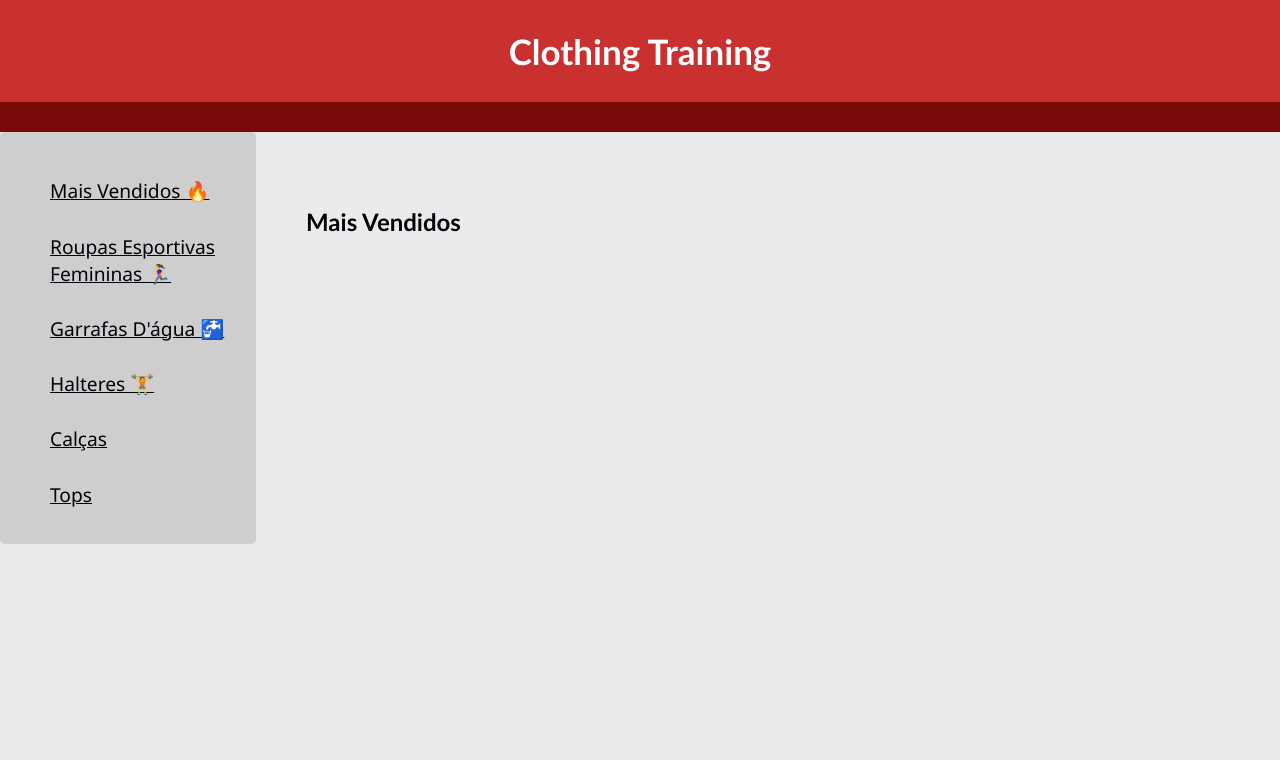
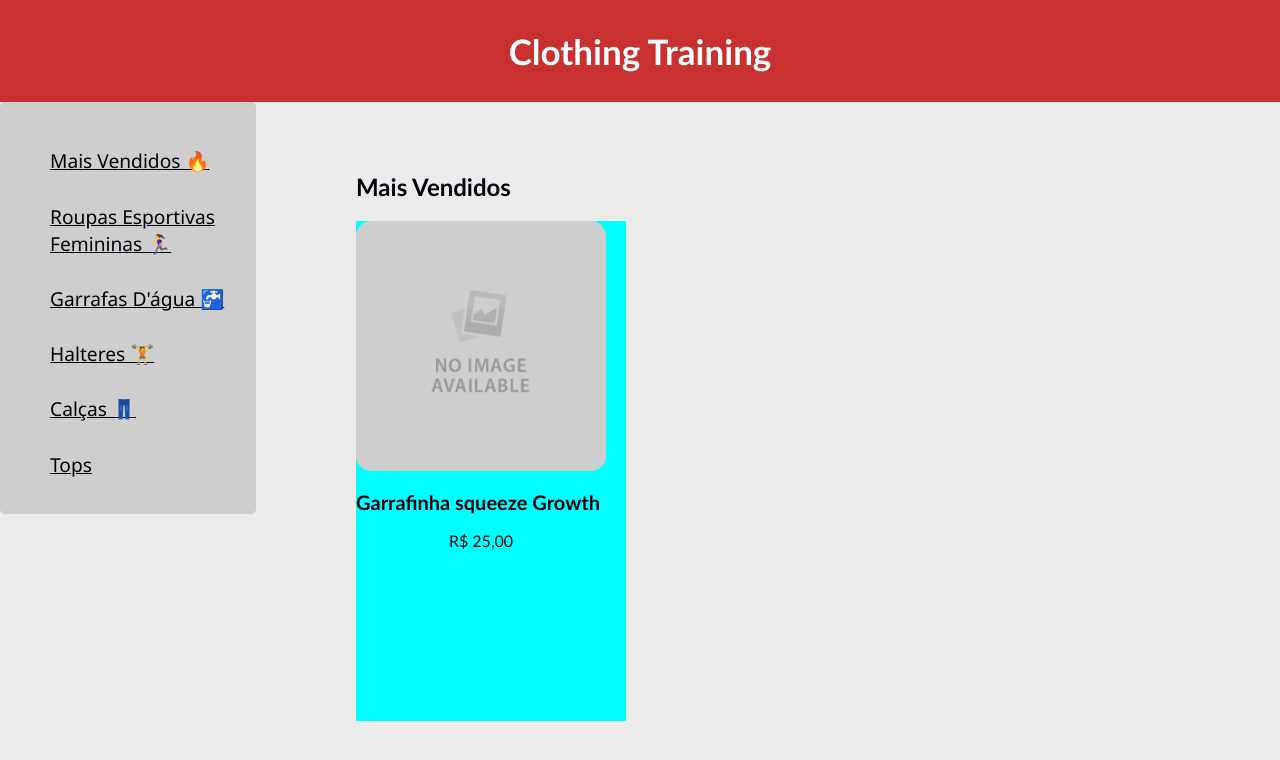
Before and after one commit to TavinV/clothing-training, a plain HTML site: page index.html in a window 1280 px wide. Drawn offline with Linux system fonts and the light colour scheme.

Commit message:
Update: 14/03

```diff
--- a/css/style.css
+++ b/css/MaisVendidos.css
@@ -1,5 +1,6 @@
 * {
     box-sizing: border-box;
+    font-family: 'Trebuchet MS', 'Lucida Sans Unicode', 'Lucida Grande', 'Lucida Sans', Arial, sans-serif;
 }
 
 body {
@@ -17,6 +18,7 @@ body {
     font-weight: 800;
     font-size: 35px;
     color: white;
+
 }
 
 .barra-principal {
@@ -50,15 +52,20 @@ body {
 
 
     margin-top: 50px;
-    margin-left: 50px;
+    margin-left: 100px;
 
-    padding-top: 5px;
 
     height: max-content;
     width: max-content;
 }
 
 
+.linha-de-produtos {
+    display: flex;
+    background-color: aqua;
+    height: max-content;
+    width: max-content;
+}
 
 .produtos {
     display: list-item;
@@ -69,3 +76,31 @@ body {
     color: rgb(1, 1, 10);
 
 }
+
+.foto-anuncio {
+    height: 250px;
+    width: 250px;
+    border-radius: 15px;
+}
+
+.produto {
+    text-align: center;
+    height: 500px;
+    width: 250px;
+    margin-right: 20px;
+
+
+    .nome-do-produto {
+        text-align: left;
+        font-size: 20px;
+    }
+
+    .valor-do-produto {
+        height: 50px;
+        text-align: left;
+        width: max-content;
+        background-color: #790909;
+    }
+
+
+}
--- a/index.html
+++ b/index.html
@@ -6,7 +6,7 @@
     <meta name="viewport" content="width=device-width, initial-scale=1.0">
     <title>Clothing Training</title>
 
-    <link rel="stylesheet" href="css/style.css">
+    <link rel="stylesheet" href="css/MaisVendidos.css">
 </head>
 
 <body>
@@ -19,9 +19,7 @@
         </header>
     </div>
 
-    <div class="barra-principal">
 
-    </div>
 
 
     <div class="sessao">
@@ -36,7 +34,7 @@
                     <br>
                     <a class="produtos" href="test.html"> Halteres 🏋️</a>
                     <br>
-                    <a class="produtos" href="test.html"> Calças </a>
+                    <a class="produtos" href="test.html"> Calças 👖</a>
                     <br>
                     <a class="produtos" href="test.html"> Tops </a>
                 </ul>
@@ -51,10 +49,26 @@
                 <h1 class="titulo-pagina"> Mais Vendidos </h1>
             </div>
 
+            <div class="linha-de-produtos">
 
+                <div class="produto">
 
+                    <a href="produtos/garrafinha/produto_garrafinha.html">
+                        <img class="foto-anuncio" src="img/place-holder-product.png" alt="">
+                    </a>
 
+                    <h1 class="nome-do-produto">
+                        Garrafinha squeeze Growth
+                    </h1>
 
+                    <div class="valor-produto">
+                        <p class="simbolo-cifrao">
+                            R$ 25,00
+                        </p>
+                    </div>
+
+                </div>
+            </div>
 
 
         </article>
--- a/produtos/garrafinha/style.css
+++ b/produtos/garrafinha/style.css
@@ -102,8 +102,8 @@ body {
 }
 
 .info-principal {
-    margin-left: 5px;
-    padding: 5%;
+    margin-left: 30px;
+
     width: 300px;
     height: 400px;
 
```
Also changed, not shown: produtos/garrafinha/produto_garrafinha.html (+5 -5 lines), produtos/imagens-gerais/estrela.png (renamed from produtos/garrafinha/imagens-gerais/estrela.png), produtos/imagens-gerais/proximo.png (renamed from produtos/garrafinha/imagens-gerais/proximo.png).
